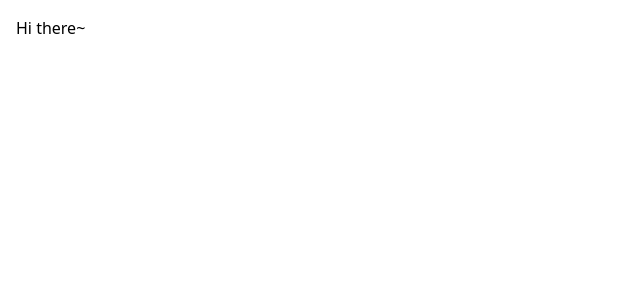
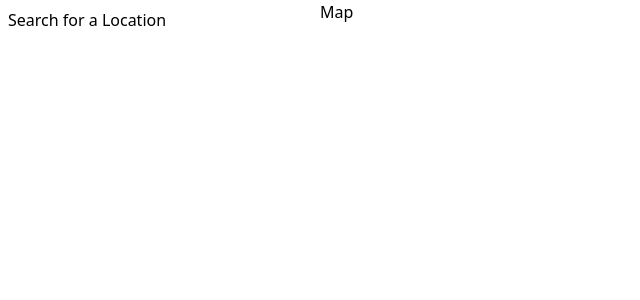
Before and after one commit to Jinnie-kim/Google-map-clone, a React (Vite) app: page / in a window 1280 px wide. Shown: the top 300 px of the page, without its empty margins (0-640 px from the left). Built offline with nearby package versions, Linux system fonts and the light colour scheme.

Commit message:
Add: Map, LocationSearch components

```diff
--- a/src/App.tsx
+++ b/src/App.tsx
@@ -1,5 +1,17 @@
+import Map from './components/map';
+import LocationSearch from './components/locationSearch';
+
 function App() {
-  return <div className="m-4">Hi there~</div>;
+  return (
+    <div className="h-screen w-screen grid grid-cols-12">
+      <div className="col-span-3 p-2">
+        <LocationSearch />
+      </div>
+      <div className="col-span-9">
+        <Map />
+      </div>
+    </div>
+  );
 }
 
 export default App;
--- /dev/null
+++ b/src/components/locationSearch.tsx
@@ -0,0 +1,3 @@
+export default function LocationSearch() {
+  return <div>Search for a Location</div>;
+}
--- /dev/null
+++ b/src/components/map.tsx
@@ -0,0 +1,3 @@
+export default function Map() {
+  return <div>Map</div>;
+}
```
